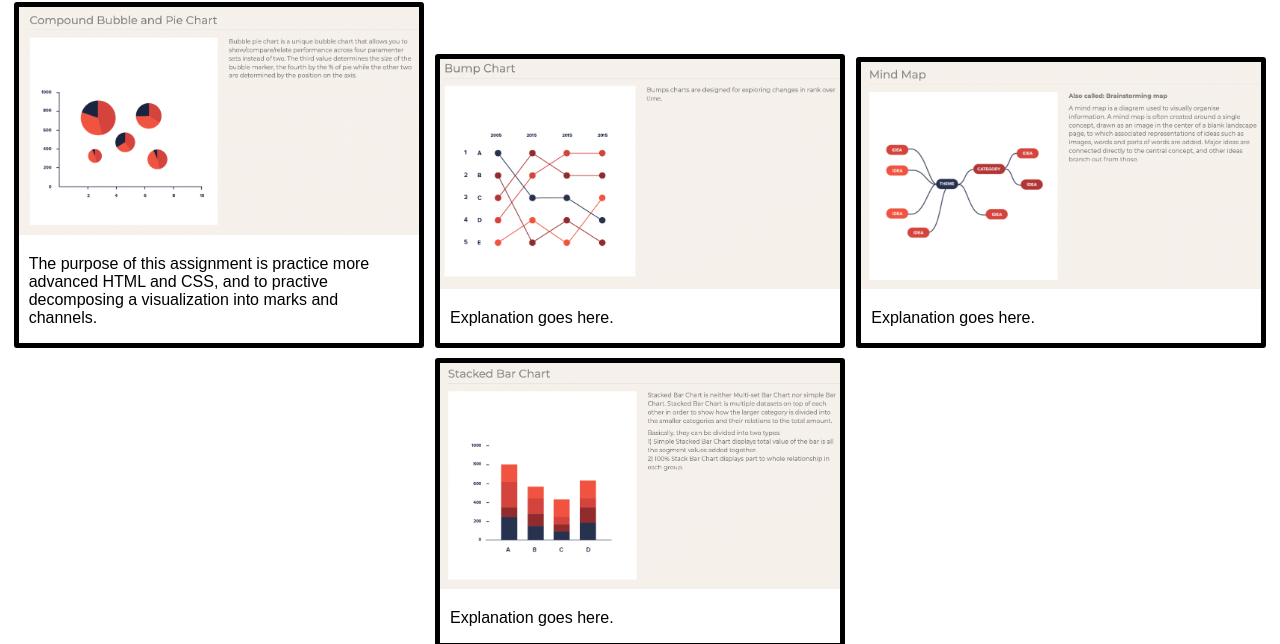
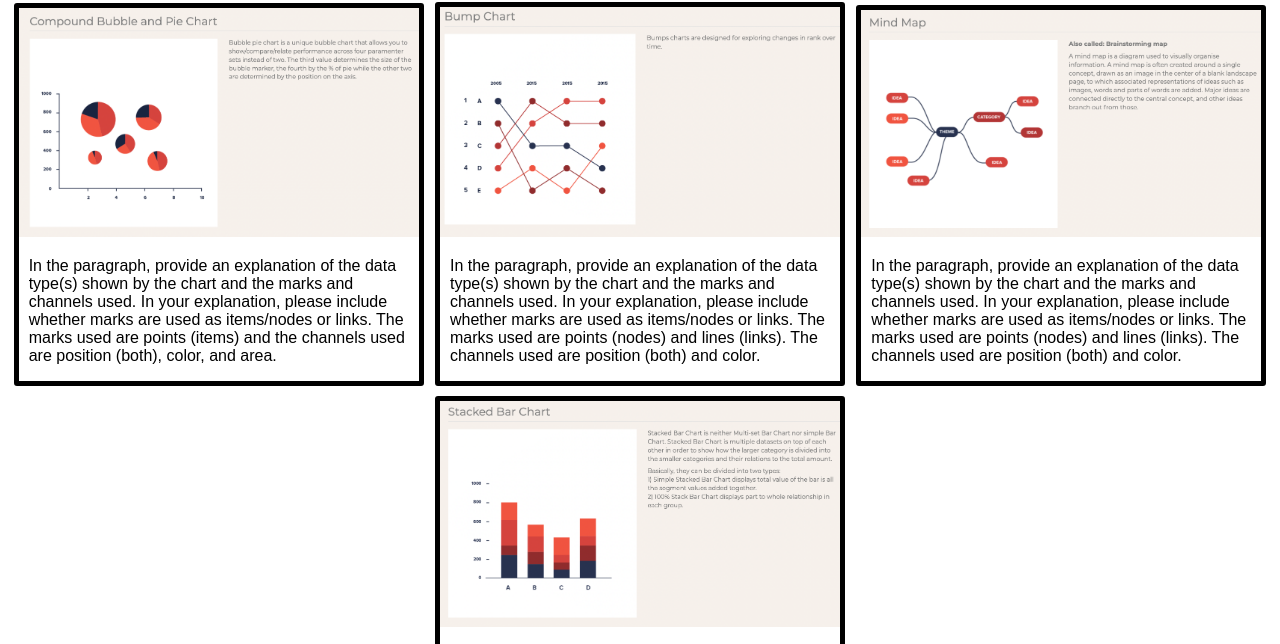
Before and after one commit to DS4200-S22/hw-03-jason-and-marco, a plain HTML site: page index.html in a window 1280 px wide. Shown: the part 78-722 px from the top of the page. Drawn offline with Linux system fonts and the light colour scheme.

Commit message:
Adding visualization explanations

```diff
--- a/index.html
+++ b/index.html
@@ -21,26 +21,37 @@
     <div class="box">
         <img src="img/bubble_and_pie_chart.png" alt="bubble and pie chart"
              width="400">
-        <p>The purpose of this assignment is practice more advanced HTML and CSS, and to practive decomposing a
-            visualization into marks and channels.</p>
+        <p>In the paragraph, provide an explanation of the data type(s) shown by the chart and the marks and channels
+            used. In your explanation, please include whether marks are used as items/nodes or links.
+
+        The marks used are points (items) and the channels used are position (both), color, and area.</p>
     </div>
 
     <div class="box">
         <img src="img/bump_chart.png" alt="bump chart"
              width="400">
-        <p>Explanation goes here.</p>
+        <p>In the paragraph, provide an explanation of the data type(s) shown by the chart and the marks and channels
+            used. In your explanation, please include whether marks are used as items/nodes or links.
+
+        The marks used are points (nodes) and lines (links). The channels used are position (both) and color.</p>
     </div>
 
     <div class="box">
         <img src="img/mind_map.png" alt="mind map"
              width="400">
-        <p>Explanation goes here.</p>
+        <p>In the paragraph, provide an explanation of the data type(s) shown by the chart and the marks and channels
+            used. In your explanation, please include whether marks are used as items/nodes or links.
+
+        The marks used are points (nodes) and lines (links). The channels used are position (both) and color.</p>
     </div>
 
     <div class="box">
         <img src="img/stacked_bar_chart.png" alt="stacked bar chart"
              width="400">
-        <p>Explanation goes here.</p>
+        <p>In the paragraph, provide an explanation of the data type(s) shown by the chart and the marks and channels
+            used. In your explanation, please include whether marks are used as items/nodes or links.
+
+        The marks used are lines (items). The channels used are position (both), color, and area.</p>
     </div>
 
 </div>
```
